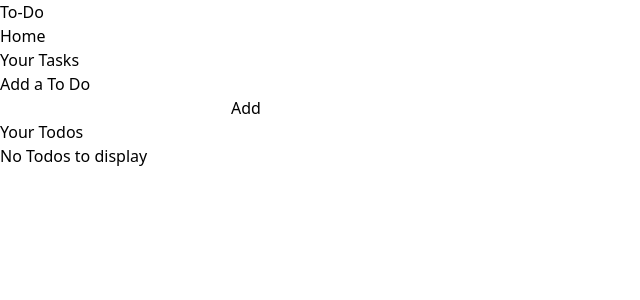
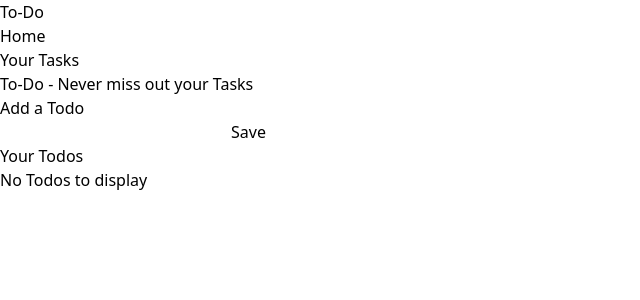
Before and after one commit to PrateekRohilla/React-ToDo, a React (Vite) app: page / in a window 1280 px wide. Shown: the top 300 px of the page, without its empty margins (0-640 px from the left). Built offline with nearby package versions, Linux system fonts and the light colour scheme.

Commit message:
localStorage - save todo

```diff
--- a/src/App.jsx
+++ b/src/App.jsx
@@ -1,75 +1,120 @@
-import { useState } from 'react'
+/* NOTE :
+    'https://www.npmjs.com/package/uuid' This is link where unique Id is  Genrates
+
+    npm install uuid
+     uuidv4(); // ⇨ '9b1deb4d-3b7d-4bad-9bdd-2b0d7b3dcb6d'
+*/
+
+import { useState, useEffect } from 'react'
+import reactLogo from './assets/react.svg'
+import viteLogo from '/vite.svg'
 import Navbar from './components/Navbar'
 import { v4 as uuidv4 } from 'uuid';
-
 
 function App() {
 
   const [todo, setTodo] = useState("")
   const [todos, setTodos] = useState([])
 
-  const handleAdd = () => {
-    setTodos([...todos, {id: uuidv4(), todo, isCompleted: false}])
-    setTodo("")
+
+  const saveToLS = (params) => {
+    localStorage.setItem("todos",JSON.stringify(todos))
   }
 
-  const handleCheckbox = (e) =>{
-    let id = e.target.name;
-    let index = todos.findIndex(item=>{
-      return item.id === id;
-    })
-    let newTodos = [...todos];
-    newTodos[index].isCompleted = !newTodos[index].isCompleted;
-    setTodos(newTodos);
+
+
+
+  useEffect(() => {
+   let todoString = localStorage.getItem("todos")
+   if(todoString){
+     let todos = JSON.parse(localStorage.getItem("todos"))
+     setTodos(todos)
   }
 
-  const handleEdit = (e, id) => {
-    let t = todos.filter(item => item.id === id)
+  }, [])
+
+
+
+  const handleEdit = (e, id)=>{
+    let t = todos.filter(i=> i.id === id)
     setTodo(t[0].todo)
+
     let newTodos = todos.filter(item=>{
       return item.id !== id;
-    })
-    setTodos(newTodos);
+    });
+    setTodos(newTodos)
+    saveToLS();
+
+
+  }
+  const handleDelete = (e, id)=>{
+    let newTodos = todos.filter(item=>{
+      return item.id !== id;
+    });
+    setTodos(newTodos)
+    saveToLS();
   }
 
-  const handleDelete = (e, id) => {
-    let newTodos = todos.filter(item=>{
-      return item.id !== id;
-    })
-    setTodos(newTodos);
+
+  const handleAdd = ()=>{
+    setTodos([...todos,{ id: uuidv4() ,todo,isCompleted:false}])
+    setTodo("")
+    console.log(todos)
+    saveToLS();
   }
 
-  const handleChange = (e) =>{
+  const handleChange = (e)=>{
     setTodo(e.target.value)
   }
 
+  const handleCheckbox = (e)=>{
+  let id = e.target.name;
+
+  let index = todos.findIndex(item=>{
+    return item.id === id;
+  })
+
+  let newTodos = [...todos];
+  newTodos[index].isCompleted = !newTodos[index].isCompleted;
+  setTodos(newTodos)
+  saveToLS();
+
+}
+
+
   return (
     <>
-      <Navbar/>
-      <div className='container mx-auto my-5 rounded-xl p-5 bg-violet-100 min-h-[80vh]'>
-        <div className="addTodo my-5">
-          <h2 className='text-lg font-bold'>Add a To Do</h2>
-          <input onChange={handleChange} value={todo} type="text" className='w-1/2'/>
-          <button onClick={handleAdd} className='bg-violet-800 hover:bg-violet-950 p-2 py-1 text-sm font-bold text-white rounded-md mx-6'>
-            Add
-          </button>
-        </div>
-        <h2 className='text-lg font-bold'>Your Todos</h2>
-        <div className="todos">
-          {todos.length === 0 && <div className='m-5'>No Todos to display</div>}
-          {todos.map(item =>{
-          return <div key={item.id} className="todo flex w-1/4 my-3 justify-between">
-            <input name={item.id} onChange={handleCheckbox} type="checkbox" value={item.isCompleted} id="" />
-            <div className={item.isCompleted?"line-through":""}>
-              {item.todo}
+     <Navbar/>
+      <div className="mx-3 md:container md:mx-auto my-5 rounded-xl p-5 bg-violet-100 min-h-[80vh] md:w-[35%]">
+         <h1 className='font-bold text-center text-3xl'>To-Do - Never miss out your Tasks</h1>
+            <div  className="addTodo my-5 flex flex-col gap-5">
+                    <h2 className='text-2xl font-bold '>Add a Todo</h2>
+                    <div className="flex">
+                        <input onChange={handleChange} value={todo} type="text" className='w-full rounded-full px-5 py-2' />
+                        <button  onClick={handleAdd} disabled={todo.length <= 3 } className='bg-violet-800  mx-2 rounded-full hover:bg-violet-950 p-4 py-2 text-sm font-bold text-white  disabled:bg-violet-700'>Save</button>
+                    </div>
             </div>
-            <div className="button">
-              <button onClick={(e)=>handleEdit(e, item.id)} className='bg-violet-800 hover:bg-violet-950 p-2 py-1 text-sm font-bold text-white rounded-md mx-1'>Edit</button>
-              <button onClick={(e)=>{handleDelete(e, item.id)}} className='bg-violet-800 hover:bg-violet-950 p-2 py-1 text-sm font-bold text-white rounded-md mx-1'>Delete</button>
+
+
+          <div className='h-[1px] bg-black opacity-15 w-[90%] mx-auto my-2'></div>
+            <h2 className='text-2xl font-bold '>Your Todos</h2>
+
+            <div className="todos">
+              {todos.length === 0 && <div className='m-5'>No Todos to display </div>}
+              {todos.map(item=>{
+                return <div key={item.id} className="todo flex w-1/4 my-3 justify-between">
+                  <div className='flex gap-5'>
+                  <input name={item.id}  onChange={handleCheckbox} type="checkbox" checked={todo.isCompleted} id="" />
+                    <div className={item.isCompleted?"line-through":""}>{item.todo}</div>
+                  </div>
+                    <div className="buttons flex h-full">
+                      <button onClick={(e)=>handleEdit(e,item.id)} className='bg-violet-800 hover:bg-violet-950 p-3 py-1 text-sm font-bold text-white rounded-md mx-1'>edit</button>
+                      <button  onClick={(e)=>{handleDelete(e,item.id)}} className='bg-violet-800 hover:bg-violet-950 p-3 py-1 text-sm font-bold text-white rounded-md mx-1'>delete</button>
+                    </div>
+                  </div>
+              })}
+
             </div>
-          </div>
-          })}
-        </div>
       </div>
     </>
   )
```
